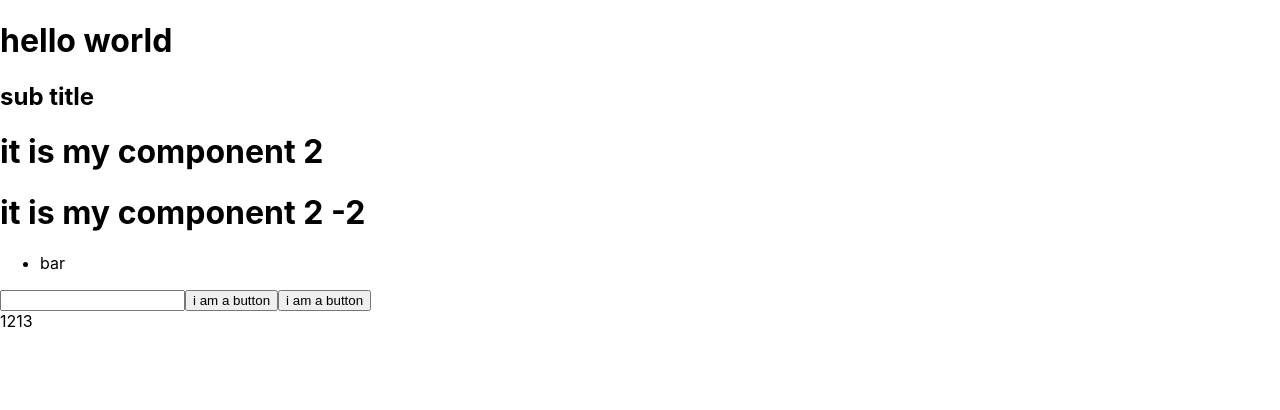
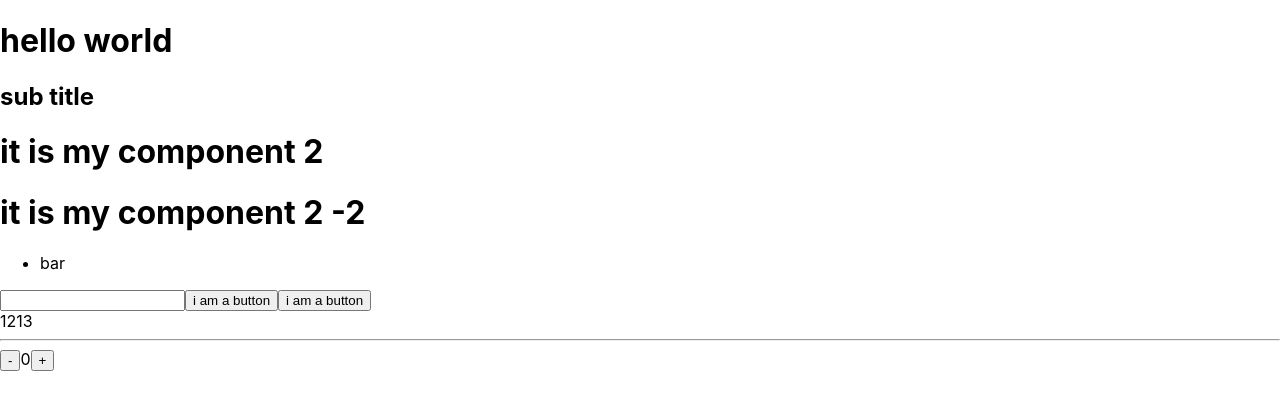
Before and after one commit to cashwu/React30dayBook, a React (Create React App) app: page / in a window 1280 px wide. Shown: the top 410 px of the page. Built offline with nearby package versions, Linux system fonts and the light colour scheme.

Commit message:
ch2-8 state

```diff
--- /dev/null
+++ b/src/Counter.jsx
@@ -0,0 +1,21 @@
+import { useState } from "react";
+
+export default function Counter() {
+  const [count, setCount] = useState(0);
+
+  const drcrementBtnClick = () => {
+    setCount(count - 1);
+  };
+
+  const incrementBtnClick = () => {
+    setCount(count + 1);
+  };
+
+  return (
+    <div>
+      <button onClick={drcrementBtnClick}>-</button>
+      <span>{count}</span>
+      <button onClick={incrementBtnClick}>+</button>
+    </div>
+  );
+}
--- a/src/index.js
+++ b/src/index.js
@@ -6,6 +6,7 @@ import App from "./App";
 import reportWebVitals from "./reportWebVitals";
 import MyComponent from "./MyComponent";
 import MyComponent2 from "./MyComponent2";
+import Counter from "./Counter";
 
 const root = ReactDOM.createRoot(document.getElementById("root"));
 
@@ -45,6 +46,10 @@ const reactElement = (
       {/* <button id='button1'>i am a button</button> */}
     </div>
     <div>1213</div>
+
+    <hr />
+
+    <Counter />
   </>
 );
 
```
